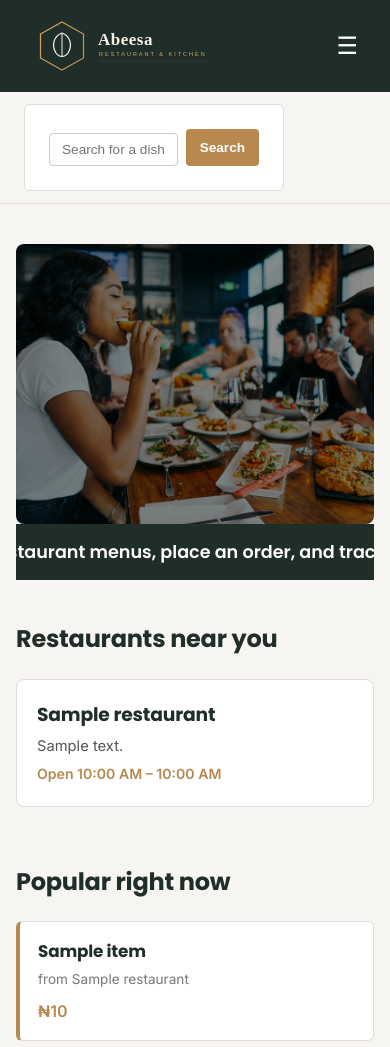
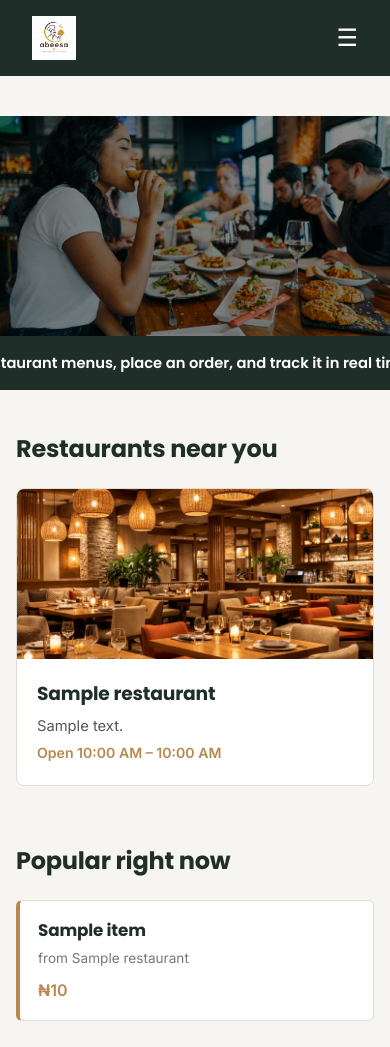
Before and after one commit to sammyfx01/falcon-cohort-final-project, a Django app: template abeesa/templates/restaurants/restaurant_list.html in a window 390 px wide. Shown: the top 1047 px of the page. Run offline with Django 3.2, Linux system fonts and the light colour scheme; the template is opened without the code that fills it: most values are stand-ins (such as "Sample title", 1, 10 or a date in 2020).

Commit message:
Update navbar logo and restaurant listing image layout

```diff
--- a/abeesa/static/css/main.css
+++ b/abeesa/static/css/main.css
@@ -42,11 +42,19 @@ nav {
   font-family: 'Poppins', 'Segoe UI', Arial, sans-serif;
   font-weight: 700;
   font-size: 1.2rem;
+  display: flex;
+  align-items: center;
+  gap: 10px;
 }
 
 .brand-link:hover {
   color: #b8894f;
   text-decoration: none;
+}
+
+.brand-logo {
+  height: 72px;
+  width: auto;
 }
 
 .nav-links {
@@ -157,27 +165,16 @@ form button:hover {
   border-radius: 4px;
   margin-bottom: 8px;
 }
+
 /* Hero section */
 .hero {
   position: relative;
   color: #fff;
-  height: 280px;
-  border-radius: 8px;
-  margin-bottom: 0;
+  height: 400px;
+  margin: 0 calc(-50vw + 50%);
+  width: 100vw;
   overflow: hidden;
   isolation: isolate;
-}
-
-.hero::before {
-  content: '';
-  position: absolute;
-  inset: 0;
-  background-image: url('../images/hero-bg.jpg');
-  background-size: cover;
-  background-position: center;
-  filter: blur(3px) brightness(0.5);
-  transform: scale(1.05);
-  z-index: -2;
 }
 
 .hero::before {
@@ -221,7 +219,7 @@ form button:hover {
   background: #fff;
   border: 1px solid #e0ddd6;
   border-radius: 8px;
-  padding: 20px;
+  overflow: hidden;
   color: inherit;
   transition: transform 0.15s ease, box-shadow 0.15s ease;
 }
@@ -230,6 +228,17 @@ form button:hover {
   transform: translateY(-3px);
   box-shadow: 0 8px 20px rgba(31, 46, 40, 0.12);
   text-decoration: none;
+}
+
+.restaurant-card-image {
+  width: 100%;
+  height: 170px;
+  object-fit: cover;
+  display: block;
+}
+
+.restaurant-card-body {
+  padding: 20px;
 }
 
 .restaurant-card h3 {
@@ -801,129 +810,7 @@ form button:hover {
   transform: translateY(0);
 }
 
-/* ============ RESPONSIVE ============ */
-
-/* Tablets and below (768px) */
-@media (max-width: 768px) {
-  .nav-toggle {
-    display: block;
-  }
-
-  .nav-links {
-    display: none;
-    position: absolute;
-    top: 100%;
-    left: 0;
-    right: 0;
-    background-color: #1f2e28;
-    flex-direction: column;
-    align-items: flex-start;
-    padding: 16px 24px;
-    gap: 14px;
-    z-index: 50;
-  }
-
-  .nav-links.is-open {
-    display: flex;
-  }
-
-  main {
-    padding: 0 16px;
-  }
-
-  .hero {
-    padding: 56px 20px;
-  }
-
-  .hero h1 {
-    font-size: 2rem;
-  }
-
-  .restaurant-grid,
-  .menu-grid,
-  .featured-grid {
-    grid-template-columns: 1fr;
-  }
-
-  .checkout-grid,
-  .split-panel {
-    grid-template-columns: 1fr !important;
-  }
-
-  .menu-section-head {
-    flex-direction: column;
-    align-items: flex-start;
-    gap: 10px;
-  }
-
-  .order-card-head {
-    flex-direction: column;
-    align-items: flex-start;
-    gap: 6px;
-  }
-}
-
-/* Small phones (480px) */
-@media (max-width: 480px) {
-  .hero h1 {
-    font-size: 1.6rem;
-  }
-
-  .hero p {
-    font-size: 0.95rem;
-  }
-
-  .auth-card,
-  .order-form {
-    padding: 24px 18px;
-  }
-
-  .menu-card-top {
-    flex-direction: column;
-    align-items: flex-start;
-    gap: 4px;
-  }
-
-  .status-form {
-    flex-direction: column;
-    align-items: stretch;
-  }
-
-  .footer-content {
-    padding: 32px 16px 24px;
-  }
-}
-
-/* Large screens / desktops (1200px+) */
-@media (min-width: 1200px) {
-  main {
-    max-width: 1100px;
-  }
-
-  .hero h1 {
-    font-size: 3rem;
-  }
-}
-.brand-link {
-  display: flex;
-  align-items: center;
-  gap: 10px;
-}
-.brand-logo {
-  height: 60px;
-  width: auto;
-}
-
-.menu-card-image {
-  display: block;
-  width: 100%;
-  max-width: 100%;
-  height: 140px;
-  object-fit: cover;
-  border-radius: 6px;
-  margin-bottom: 12px;
-}
-
+/* Menu item detail page */
 .menu-detail-card {
   background: #fff;
   border: 1px solid #e0ddd6;
@@ -1009,12 +907,22 @@ form button:hover {
 }
 
 .page-search input {
+  flex: 1;
   padding: 8px 12px;
+  border: 1px solid #ccc;
+  border-radius: 4px;
+  font-family: inherit;
   font-size: 0.85rem;
 }
 
 .page-search button {
+  background-color: #b8894f;
+  color: #fff;
+  border: none;
   padding: 8px 14px;
+  border-radius: 4px;
+  font-weight: 600;
+  cursor: pointer;
   font-size: 0.85rem;
 }
 
@@ -1027,6 +935,8 @@ form button:hover {
   overflow: hidden;
   background-color: #1f2e28;
   padding: 14px 0;
+  margin: 0 calc(-50vw + 50%);
+  width: 100vw;
   margin-bottom: 40px;
   white-space: nowrap;
 }
@@ -1135,3 +1046,130 @@ form button:hover {
   border-top: 2px solid #1f2e28;
   margin: 10px 0 20px;
 }
+
+/* ============ RESPONSIVE ============ */
+
+@media (max-width: 768px) {
+  .nav-toggle {
+    display: block;
+  }
+
+  .nav-links {
+    display: none;
+    position: absolute;
+    top: 100%;
+    left: 0;
+    right: 0;
+    background-color: #1f2e28;
+    flex-direction: column;
+    align-items: flex-start;
+    padding: 16px 24px;
+    gap: 14px;
+    z-index: 50;
+  }
+
+  .nav-links.is-open {
+    display: flex;
+  }
+
+  main {
+    padding: 0 16px;
+  }
+
+  .hero {
+    height: 260px;
+  }
+
+  .hero h1 {
+    font-size: 2rem;
+  }
+
+  .search-bar-section {
+    padding: 10px 16px;
+  }
+
+  .page-search {
+    max-width: 100%;
+  }
+
+  .restaurant-grid,
+  .menu-grid,
+  .featured-grid {
+    grid-template-columns: 1fr;
+  }
+
+  .checkout-grid,
+  .split-panel {
+    grid-template-columns: 1fr !important;
+  }
+
+  .menu-section-head {
+    flex-direction: column;
+    align-items: flex-start;
+    gap: 10px;
+  }
+
+  .order-card-head {
+    flex-direction: column;
+    align-items: flex-start;
+    gap: 6px;
+  }
+
+  .footer-content {
+    grid-template-columns: 1fr;
+    gap: 24px;
+  }
+}
+
+@media (max-width: 480px) {
+  .hero {
+    height: 220px;
+  }
+
+  .hero h1 {
+    font-size: 1.6rem;
+  }
+
+  .hero p {
+    font-size: 0.95rem;
+  }
+
+  .brand-logo {
+    height: 44px;
+  }
+
+  .auth-card,
+  .order-form {
+    padding: 24px 18px;
+  }
+
+  .menu-card-top {
+    flex-direction: column;
+    align-items: flex-start;
+    gap: 4px;
+  }
+
+  .status-form {
+    flex-direction: column;
+    align-items: stretch;
+  }
+
+  .footer-content {
+    padding: 32px 16px 24px;
+  }
+
+  .marquee-track span {
+    font-size: 0.92rem;
+    padding: 0 24px;
+  }
+}
+
+@media (min-width: 1200px) {
+  main {
+    max-width: 1100px;
+  }
+
+  .hero h1 {
+    font-size: 3rem;
+  }
+}
--- a/abeesa/templates/base.html
+++ b/abeesa/templates/base.html
@@ -14,7 +14,7 @@
 
   <nav>
     <a href="{% url 'restaurant_list' %}" class="brand-link">
-      <img src="{% static 'images/logo.svg' %}" alt="Abeesa" class="brand-logo">
+      <img src="{% static 'images/logo.png' %}" alt="Abeesa" class="brand-logo">
     </a>
 
     <button class="nav-toggle" id="navToggle" aria-label="Toggle menu">☰</button>
@@ -34,13 +34,6 @@
       {% endif %}
     </div>
   </nav>
-
-  <div class="search-bar-section">
-    <form method="get" action="{% url 'restaurant_list' %}" class="page-search">
-      <input type="text" name="q" placeholder="Search for a dish...">
-      <button type="submit">Search</button>
-    </form>
-  </div>
 
   <main>
     {% if messages %}
--- a/abeesa/templates/restaurants/restaurant_list.html
+++ b/abeesa/templates/restaurants/restaurant_list.html
@@ -1,4 +1,5 @@
 {% extends "base.html" %}
+{% load static %}
 {% block title %}Restaurants{% endblock %}
 
 {% block content %}
@@ -44,6 +45,7 @@
         <div class="restaurant-grid">
           {% for restaurant in restaurants %}
             <a href="{% url 'restaurant_detail' restaurant.pk %}" class="restaurant-card">
+              <img src="{% static 'images/7fd5bb5cdc861b4b044b6e9770d66fb8.webp.jpg' %}" alt="{{ restaurant.name }} restaurant" class="restaurant-card-image">
               <div class="restaurant-card-body">
                 <h3>{{ restaurant.name }}</h3>
                 <p class="restaurant-address">{{ restaurant.address }}</p>
```
Also changed, not shown: other parts of abeesa/static/css/main.css (+26 -13 lines), abeesa/static/images/7fd5bb5cdc861b4b044b6e9770d66fb8.webp.jpg (added), abeesa/static/images/logo.png (added), 1 other file.
